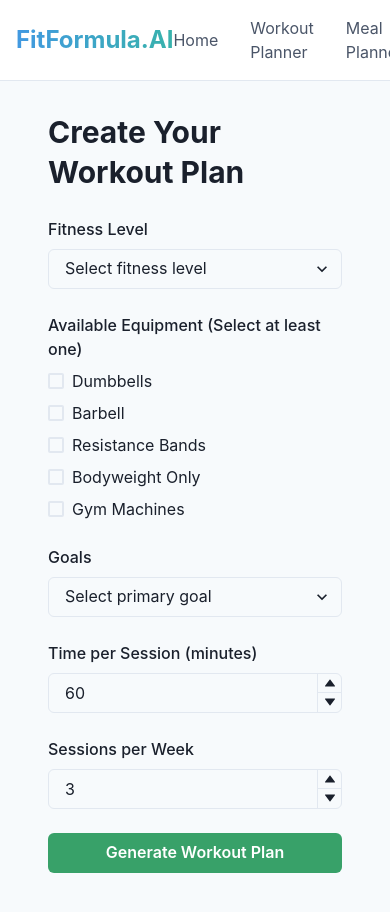
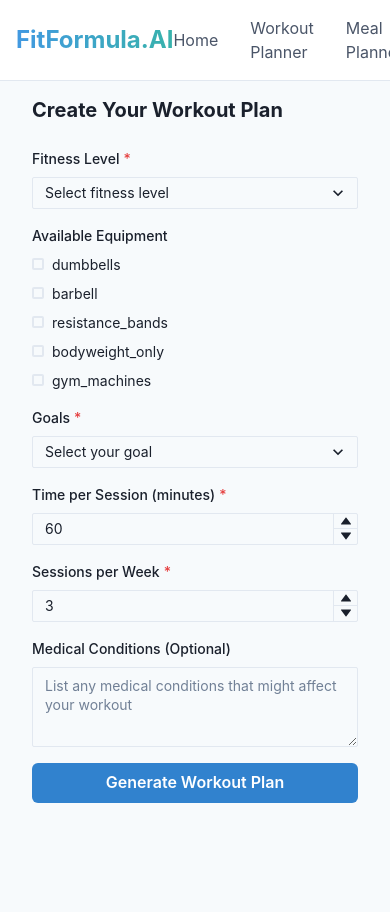
Before and after one commit to Samireye/fit-formula-frontend, a React (Vite) app: page /workout in a window 390 px wide. Shown: the top 912 px of the page. After the commit the page ends 851 px from the top, so only its background shows below. Built offline with nearby package versions, Linux system fonts and the light colour scheme.

Commit message:
added mobile responsiveness

```diff
--- a/src/pages/WorkoutPlanner.tsx
+++ b/src/pages/WorkoutPlanner.tsx
@@ -49,6 +49,8 @@ interface WorkoutPlanResponse {
     image: string
   }[]
 }
+
+const equipmentOptions = ['dumbbells', 'barbell', 'resistance_bands', 'bodyweight_only', 'gym_machines']
 
 export default function WorkoutPlanner(): JSX.Element {
   const toast = useToast()
@@ -148,7 +150,7 @@ export default function WorkoutPlanner(): JSX.Element {
     }
   }
 
-  const handleCheckboxChange = (equipment: string, isChecked: boolean) => {
+  const handleEquipmentChange = (equipment: string, isChecked: boolean) => {
     setFormData(prev => {
       if (isChecked) {
         return {
@@ -165,18 +167,17 @@ export default function WorkoutPlanner(): JSX.Element {
   }
 
   return (
-    <Box maxW="800px" mx="auto" p={8}>
-      <Heading mb={6}>Create Your Workout Plan</Heading>
+    <Box maxW="800px" mx="auto" p={{ base: 4, md: 8 }}>
+      <Heading mb={6} fontSize={{ base: "xl", md: "2xl" }}>Create Your Workout Plan</Heading>
       <form onSubmit={handleSubmit}>
-        <VStack spacing={6} align="stretch">
-          <FormControl>
-            <FormLabel>Fitness Level</FormLabel>
+        <VStack spacing={{ base: 4, md: 6 }} align="stretch">
+          <FormControl isRequired>
+            <FormLabel fontSize={{ base: "sm", md: "md" }}>Fitness Level</FormLabel>
             <Select
               placeholder="Select fitness level"
               value={formData.fitness_level}
-              onChange={(e: React.ChangeEvent<HTMLSelectElement>) =>
-                setFormData({ ...formData, fitness_level: e.target.value })
-              }>
+              size={{ base: "sm", md: "md" }}
+              onChange={(e) => setFormData({ ...formData, fitness_level: e.target.value })}>
               <option value="beginner">Beginner</option>
               <option value="intermediate">Intermediate</option>
               <option value="advanced">Advanced</option>
@@ -184,64 +185,70 @@ export default function WorkoutPlanner(): JSX.Element {
           </FormControl>
 
           <FormControl>
-            <FormLabel>Available Equipment (Select at least one)</FormLabel>
+            <FormLabel fontSize={{ base: "sm", md: "md" }}>Available Equipment</FormLabel>
             <Stack spacing={2}>
-              <Checkbox
-                onChange={(e) => handleCheckboxChange('dumbbells', e.target.checked)}
-                isChecked={formData.available_equipment.includes('dumbbells')}
-              >
-                Dumbbells
-              </Checkbox>
-              <Checkbox
-                onChange={(e) => handleCheckboxChange('barbell', e.target.checked)}
-                isChecked={formData.available_equipment.includes('barbell')}
-              >
-                Barbell
-              </Checkbox>
-              <Checkbox
-                onChange={(e) => handleCheckboxChange('resistance_bands', e.target.checked)}
-                isChecked={formData.available_equipment.includes('resistance_bands')}
-              >
-                Resistance Bands
-              </Checkbox>
-              <Checkbox
-                onChange={(e) => handleCheckboxChange('bodyweight_only', e.target.checked)}
-                isChecked={formData.available_equipment.includes('bodyweight_only')}
-              >
-                Bodyweight Only
-              </Checkbox>
-              <Checkbox
-                onChange={(e) => handleCheckboxChange('gym_machines', e.target.checked)}
-                isChecked={formData.available_equipment.includes('gym_machines')}
-              >
-                Gym Machines
-              </Checkbox>
+              {equipmentOptions.map((equipment) => (
+                <Checkbox
+                  key={equipment}
+                  isChecked={formData.available_equipment.includes(equipment)}
+                  onChange={(e) => handleEquipmentChange(equipment, e.target.checked)}
+                  size={{ base: "sm", md: "md" }}>
+                  {equipment}
+                </Checkbox>
+              ))}
             </Stack>
           </FormControl>
 
-          <FormControl>
-            <FormLabel>Goals</FormLabel>
+          <FormControl isRequired>
+            <FormLabel fontSize={{ base: "sm", md: "md" }}>Goals</FormLabel>
             <Select
-              placeholder="Select primary goal"
+              placeholder="Select your goal"
               value={formData.goals}
-              onChange={(e: React.ChangeEvent<HTMLSelectElement>) =>
-                setFormData({ ...formData, goals: e.target.value })
-              }>
+              size={{ base: "sm", md: "md" }}
+              onChange={(e) => setFormData({ ...formData, goals: e.target.value })}>
               <option value="strength">Build Strength</option>
               <option value="muscle">Build Muscle</option>
+              <option value="endurance">Improve Endurance</option>
               <option value="weight_loss">Weight Loss</option>
-              <option value="endurance">Improve Endurance</option>
-              <option value="flexibility">Increase Flexibility</option>
+              <option value="general_fitness">General Fitness</option>
             </Select>
           </FormControl>
 
-          <FormControl>
-            <FormLabel>Time per Session (minutes)</FormLabel>
+          <FormControl isRequired>
+            <FormLabel fontSize={{ base: "sm", md: "md" }}>Time per Session (minutes)</FormLabel>
             <NumberInput
               min={15}
               max={120}
+              step={15}
               value={formData.time_per_session}
-              onChange={(valueString) => handleNumberInputChange('time_per_session', valueString)}>
+              size={{ base: "sm", md: "md" }}
+              onChange={(valueString) => {
+                const value = parseInt(valueString)
+                if (!isNaN(value)) {
+                  setFormData(prev => ({ ...prev, time_per_session: value }))
+                }
+              }}>
+              <NumberInputField />
+              <NumberInputStepper>
+                <NumberIncrementStepper />
+                <NumberDecrementStepper />
+              </NumberInputStepper>
+            </NumberInput>
+          </FormControl>
+
+          <FormControl isRequired>
+            <FormLabel fontSize={{ base: "sm", md: "md" }}>Sessions per Week</FormLabel>
+            <NumberInput
+              min={1}
+              max={7}
+              value={formData.sessions_per_week}
+              size={{ base: "sm", md: "md" }}
+              onChange={(valueString) => {
+                const value = parseInt(valueString)
+                if (!isNaN(value)) {
+                  setFormData(prev => ({ ...prev, sessions_per_week: value }))
+                }
+              }}>
               <NumberInputField />
               <NumberInputStepper>
                 <NumberIncrementStepper />
@@ -251,52 +258,51 @@ export default function WorkoutPlanner(): JSX.Element {
           </FormControl>
 
           <FormControl>
-            <FormLabel>Sessions per Week</FormLabel>
-            <NumberInput
-              min={1}
-              max={7}
-              value={formData.sessions_per_week}
-              onChange={(valueString) => handleNumberInputChange('sessions_per_week', valueString)}>
-              <NumberInputField />
-              <NumberInputStepper>
-                <NumberIncrementStepper />
-                <NumberDecrementStepper />
-              </NumberInputStepper>
-            </NumberInput>
+            <FormLabel fontSize={{ base: "sm", md: "md" }}>Medical Conditions (Optional)</FormLabel>
+            <Textarea
+              value={formData.medical_conditions || ''}
+              size={{ base: "sm", md: "md" }}
+              onChange={(e) => setFormData({ ...formData, medical_conditions: e.target.value })}
+              placeholder="List any medical conditions that might affect your workout"
+            />
           </FormControl>
 
           <Button
-            colorScheme="green"
+            colorScheme="blue"
             type="submit"
             isLoading={loading}
-            loadingText="Generating">
+            loadingText="Generating"
+            size={{ base: "md", md: "lg" }}
+            w="full">
             Generate Workout Plan
           </Button>
         </VStack>
       </form>
 
       {workoutPlan && (
-        <Box mt={8} p={6} borderWidth={1} borderRadius="lg" bg={bgColor}>
+        <Box
+          mt={{ base: 6, md: 8 }}
+          p={{ base: 4, md: 6 }}
+          borderWidth={1}
+          borderRadius="lg"
+          bg={useColorModeValue('white', 'gray.700')}>
+          <Heading size={{ base: "md", md: "lg" }} mb={4}>
+            Your Personalized Workout Plan
+          </Heading>
           <Box
             className="workout-plan"
-            color={textColor}
+            fontSize={{ base: "sm", md: "md" }}
             sx={{
-              '& h1': {
-                color: headingColor,
-                fontSize: '2xl',
-                fontWeight: 'bold',
-                mb: 4
-              },
               '& h2': {
-                color: headingColor,
-                fontSize: 'xl',
+                color: useColorModeValue('blue.600', 'blue.200'),
+                fontSize: { base: 'lg', md: 'xl' },
                 fontWeight: 'bold',
                 mt: 4,
                 mb: 2
               },
               '& h3': {
-                color: subheadingColor,
-                fontSize: 'lg',
+                color: useColorModeValue('gray.700', 'gray.300'),
+                fontSize: { base: 'md', md: 'lg' },
                 fontWeight: 'semibold',
                 mt: 3,
                 mb: 2
@@ -310,14 +316,9 @@ export default function WorkoutPlanner(): JSX.Element {
                 mb: 2
               },
               '& strong': {
-                color: strongTextColor,
-                fontWeight: 'bold'
-              },
-              '& p': {
-                mb: 2
+                color: useColorModeValue('gray.700', 'gray.200')
               }
-            }}
-          >
+            }}>
             <ReactMarkdown>{workoutPlan}</ReactMarkdown>
           </Box>
         </Box>
```
Also changed, not shown: src/components/Navbar.tsx (+48 -4 lines), src/pages/MealPlanner.tsx (+38 -18 lines).
